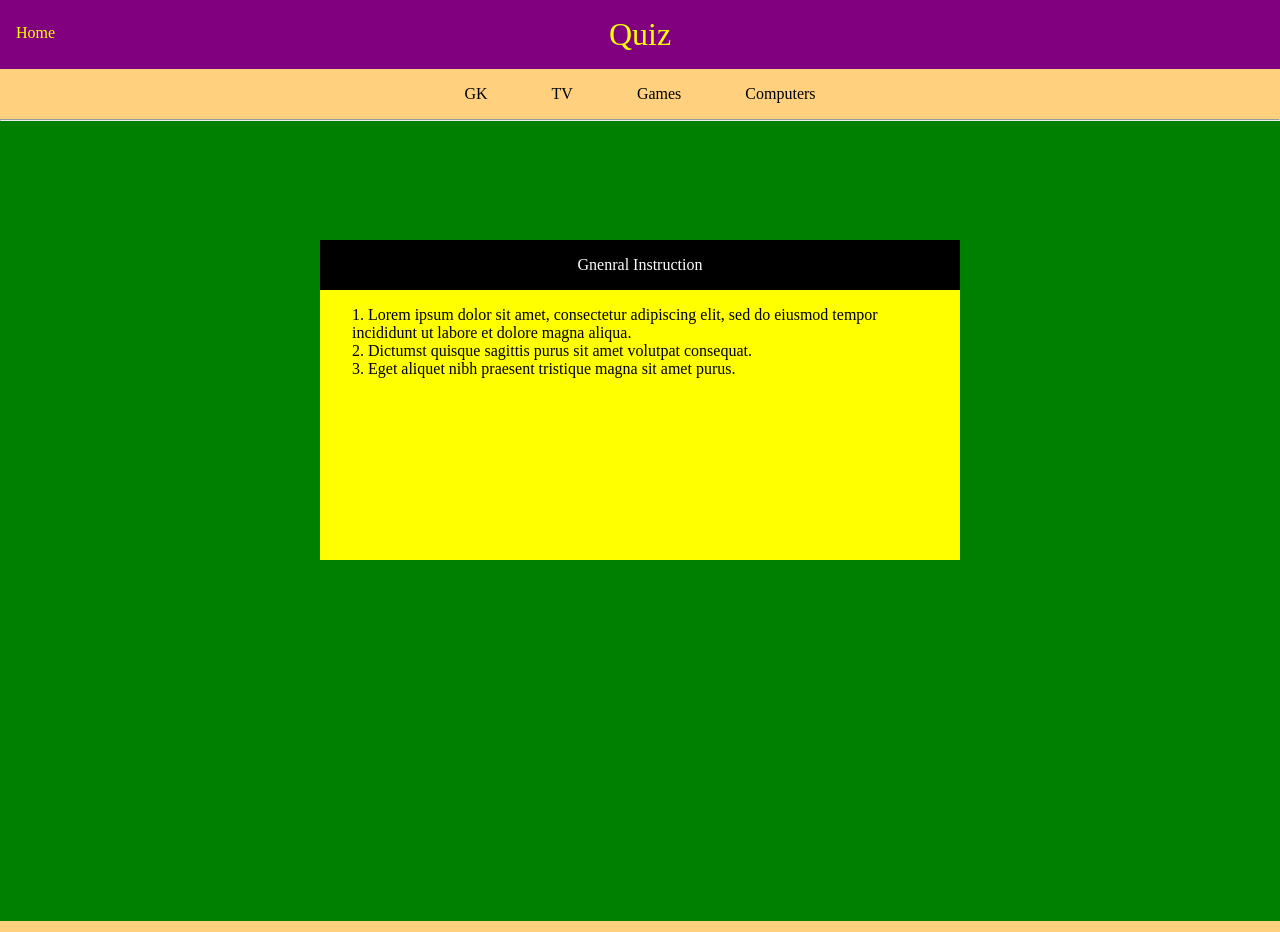
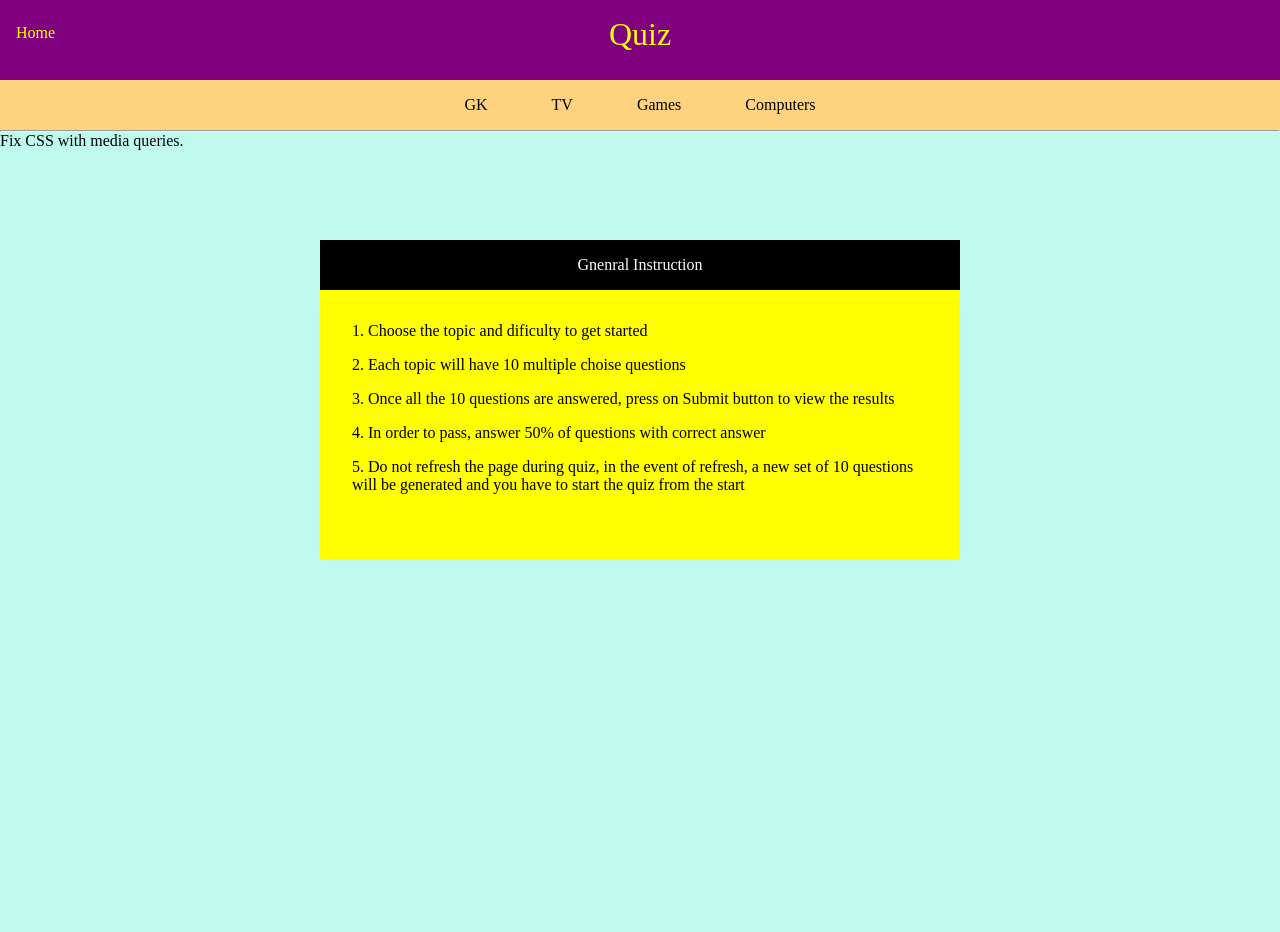
Before and after one commit to Arivarasan-Murali/Quiz, an Angular app: page / in a window 1280 px wide. Built offline with nearby package versions, Linux system fonts and the light colour scheme.

Commit message:
fixed routing issue & launch button enabling

```diff
--- a/src/app/app-routing.module.ts
+++ b/src/app/app-routing.module.ts
@@ -9,7 +9,8 @@ const routes: Routes = [
   {path: '', component: HomeComponent},
   {path: 'quiz', component: QuizComponent},
   {path: 'admiin', component: AdminComponent},
-  {path: 'result', component: ResultComponent}
+  {path: 'result', component: ResultComponent},
+  {path: '**', component: HomeComponent}
 ];
 
 @NgModule({
--- a/src/app/app.component.css
+++ b/src/app/app.component.css
@@ -1,7 +1,12 @@
+.page {
+    height: 100vh;
+}
+
 .titleBar {
     text-align: center;
     padding: 1rem;
     font-size: 2rem;
+    height: 5rem;
     background-color: purple;
     color: yellow;
 }
--- a/src/app/app.component.html
+++ b/src/app/app.component.html
@@ -1,5 +1,7 @@
-<div class="titleBar">
-    <span class="home" routerLink="">Home</span>
-    <span class="title">Quiz</span>
-  </div>
-  <router-outlet></router-outlet>
+<div class="page">
+  <div class="titleBar">
+      <span class="home" routerLink="">Home</span>
+      <span class="title">Quiz</span>
+    </div>
+    <router-outlet></router-outlet>
+</div>
--- a/src/app/home/home.component.css
+++ b/src/app/home/home.component.css
@@ -1,4 +1,5 @@
 .quiz-topics {
+    background-color: rgba(255, 165, 0, .5);
     display: flex;
     justify-content: center;
 }
@@ -31,8 +32,9 @@
 }
 
 .homeContainer {
-    background-color: green;
+    background-color:rgba(129, 245, 220, 0.5);
     height: 100vh;
+    width: 100vw;
 }
 
 .cardContent {
@@ -83,7 +85,7 @@ button {
 }
 
 .instruction {
-    padding: 0 2rem;
+    padding: 1rem 2rem 0 2rem;
 }
 
 .link {
@@ -107,3 +109,16 @@ button {
     transform: translate(-50%);
     bottom: 10%;
 }
+
+
+@media(max-width: 500px) {
+    .card {
+        max-height: 60%;
+        overflow: auto;
+    }
+
+    .homeContainer {
+        height: 100%;
+        width: 100%;
+    }
+}
--- a/src/app/home/home.component.html
+++ b/src/app/home/home.component.html
@@ -30,28 +30,35 @@
           type="checkbox"
           id="check"
           name="check"
-            (change)="toggleLaunch()"
+          (change)="enableLaunch()"
         />
         Yes, I understand the
         <span class="link" (click)="isTopicSelected = false">instructions</span>
       </div>
-        <button id="launch" class="active" [disabled]="!launch" routerLink="quiz">Launch</button>
+      <button id="launch" class="active" [disabled]="!launch" (click)="launchQuiz()">Launch</button>
     </div>
   </div>
   <div class="card" *ngIf="!isTopicSelected">
     <div class="cardTitle">Gnenral Instruction</div>
     <div>
-        <!-- <div class="cardContent"> -->
       <p class="instruction">
-          1. Lorem ipsum dolor sit amet, consectetur adipiscing elit, sed do
-          eiusmod tempor incididunt ut labore et dolore magna aliqua.
+        1. Choose the topic and dificulty to get started
       </p>
       <p class="instruction">
-          2. Dictumst quisque sagittis purus sit amet volutpat consequat.
+        2. Each topic will have 10 multiple choise questions
       </p>
       <p class="instruction">
-          3. Eget aliquet nibh praesent tristique magna sit amet purus.
+        3. Once all the 10 questions are answered, press on Submit button to view the results
+      </p>
+      <p class="instruction">
+        4. In order to pass, answer 50% of questions with correct answer
+      </p>
+      <p class="instruction">
+        5. Do not refresh the page during quiz, in the event of refresh, a new set of 10 questions will be generated and you have to start the quiz from the start
       </p>
     </div>
   </div>
+  <p>
+    Fix CSS with media queries.
+  </p>
 </div>
--- a/src/app/home/home.component.ts
+++ b/src/app/home/home.component.ts
@@ -1,4 +1,5 @@
 import { Component, OnInit } from '@angular/core';
+import { Router } from '@angular/router';
 import { StorageService } from '../storage.service';
 
 import {catogories} from './catogory.model'
@@ -35,29 +36,26 @@ export class HomeComponent implements OnInit {
 
   catagory: catogories[];
 
-  constructor(private storageService: StorageService) { }
+  constructor(private storageService: StorageService, private router: Router) { }
 
   ngOnInit(): void {}
-
-  toggleLaunch() {
-    if(this.level != '') {
-      this.launch = !this.launch;
-      this.launch ? document.getElementById('launch')?.classList.remove('active') : document.getElementById('launch')?.classList.add('active');
-    }
-  }
 
   onClickTopic(i: number) {
     this.cardTitle = this.topics[i].name;
     this.isTopicSelected = true;
+    (<HTMLInputElement>document.getElementById('check')).checked = false;
     this.launch = false;
     this.chooseLevel('');
-    this.storageService.topic = this.topics[i].id
+    this.storageService.topic = this.topics[i].id.toString()
+    localStorage.setItem('catagory', this.topics[i].id.toString())
+    this.enableLaunch();
   }
 
   chooseLevel(level: string) {
     this.level = level;
     this.storageService.dificulty = level;
-    // (<HTMLInputElement>document.getElementById('check')).checked = false;
+    localStorage.setItem('level', level)
+
     document.getElementById('easy')?.classList.remove('active');
     document.getElementById('medium')?.classList.remove('active');
     document.getElementById('hard')?.classList.remove('active');
@@ -72,5 +70,20 @@ export class HomeComponent implements OnInit {
         document.getElementById('hard')?.classList.add('active');
       }break;
     }
+    this.enableLaunch();
+  }
+
+  enableLaunch() {
+    if(this.level && (<HTMLInputElement>document.getElementById('check')).checked) {
+      this.launch = true;
+      document.getElementById('launch')?.classList.remove('active')
+    } else {
+      this.launch = false;
+      document.getElementById('launch')?.classList.add('active')
+    }
+  }
+
+  launchQuiz() {
+    this.router.navigate(['/quiz']);
   }
 }
--- a/src/app/quiz/quiz.component.ts
+++ b/src/app/quiz/quiz.component.ts
@@ -1,5 +1,6 @@
 import { HttpClient } from "@angular/common/http";
 import { Component, OnInit } from "@angular/core";
+import { Router } from "@angular/router";
 import { map } from "rxjs";
 import { StorageService } from "../storage.service";
 
@@ -43,12 +44,15 @@ export class QuizComponent implements OnInit {
     choosed: 5
   }];
 
-  constructor(private http: HttpClient, private storageService: StorageService) {}
+  constructor(private http: HttpClient, private storageService: StorageService, private router: Router) {}
 
   ngOnInit(): void {
+    if(localStorage.getItem('catagory') != null) {
+      this.storageService.topic = localStorage.getItem('catagory')
+      this.storageService.dificulty = localStorage.getItem('level')
+    }
     this.onLoad();
   }
-
 
  decodeHtml(html: string) {
     let parser = new DOMParser().parseFromString(html, "text/html")
@@ -146,6 +150,7 @@ export class QuizComponent implements OnInit {
         console.log(correctAnswer + ' correct answers')
       }
     }
-    alert(correctAnswer + ' of ' + (this.setOfQA.length - 1) + ' are correct. ' + (correctAnswer > this.setOfQA.length * .5 ? ' Wow!! You passed the quiz' : 'Failed! Try again'))
+    this.storageService.result = (correctAnswer > this.setOfQA.length * .5 ? 'Pass' : 'Fail')
+    this.router.navigate(['/result'])
   }
 }
--- a/src/app/result/result.component.css
+++ b/src/app/result/result.component.css
@@ -0,0 +1,11 @@
+.resultContainer {
+    height: 100%;
+}
+
+.resultText {
+    position: absolute;
+    left: 50%;
+    top: 50%;
+    transform: translate(-50%, -50%);
+    font-size: 2rem;
+}
--- a/src/app/result/result.component.html
+++ b/src/app/result/result.component.html
@@ -1 +1,5 @@
-<p>result works!</p>
+<div id="resultContainer">
+    <div class="resultText" *ngIf="result !== ''">
+        You {{result}}ed the Quiz !
+    </div>
+</div>
--- a/src/app/result/result.component.ts
+++ b/src/app/result/result.component.ts
@@ -1,4 +1,6 @@
 import { Component, OnInit } from '@angular/core';
+import { Router } from '@angular/router';
+import { StorageService } from '../storage.service';
 
 @Component({
   selector: 'app-result',
@@ -7,9 +9,20 @@ import { Component, OnInit } from '@angular/core';
 })
 export class ResultComponent implements OnInit {
 
-  constructor() { }
+  result: string | null = '';
+
+  constructor(private storageService: StorageService, private router: Router) { }
 
   ngOnInit(): void {
+    this.result = this.storageService.result;
+    console.log('result' + this.storageService.result)
+    console.log('level' + this.storageService.dificulty)
+    console.log('topic' + this.storageService.topic)
+    if(this.result == null) {
+      this.router.navigate(['/'])
+    }
+    document.body.style.backgroundColor = (this.result === 'Pass' ? 'greenyellow' : 'rgb(253, 95, 83)');
+    localStorage.clear();
   }
 
 }
--- a/src/app/storage.service.ts
+++ b/src/app/storage.service.ts
@@ -3,11 +3,7 @@ import { Injectable } from "@angular/core";
 
 @Injectable({providedIn: "root"})
 export class StorageService {
-    topic: number = 0;
-    dificulty: string = 'easy';
-
-    answers: [
-        qNO: number,
-        option: number
-    ]
+    topic: string | null = null;
+    dificulty: string | null = null;
+    result: string | null = null;
 }
--- a/src/styles.css
+++ b/src/styles.css
@@ -6,5 +6,6 @@
 }
 
 body {
-    background-color: rgba(255, 165, 0, .5);
+    /* background-color: rgba(255, 165, 0, .5); */
+    overflow: hidden;
 }
```
Lines whose indentation alone changed are shown as unchanged.
